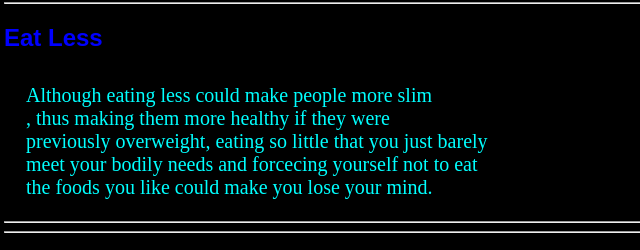
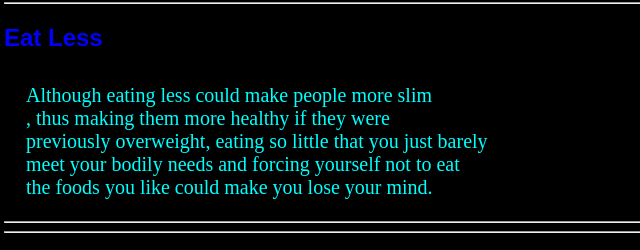
Before and after one commit to CalculativeMoron/odin-recipes, a plain HTML site: page recipe/sanity.html in a window 1280 px wide. Shown: the part 296-546 px from the top of the page, 69-709 px from the left. Drawn offline with Linux system fonts and the light colour scheme.

Commit message:
Update sanity.html

```diff
--- a/recipe/sanity.html
+++ b/recipe/sanity.html
@@ -17,7 +17,7 @@
       <li>
         <hr>
           <h2 class="lis">Eat Less</h2>
-            <p class="li">Although eating less could make people more slim<br>, thus making them more healthy if they were<br> previously overweight, eating so little that you just barely<br> meet your bodily needs and forcecing yourself not to eat<br> the foods you like could make you lose your mind.</p>
+            <p class="li">Although eating less could make people more slim<br>, thus making them more healthy if they were<br> previously overweight, eating so little that you just barely<br> meet your bodily needs and forcing yourself not to eat<br> the foods you like could make you lose your mind.</p>
         <hr>
       </li>
       <li>
```
